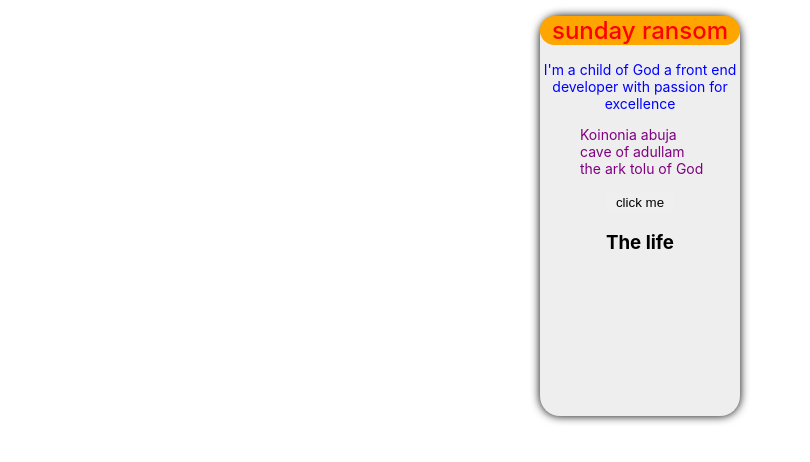
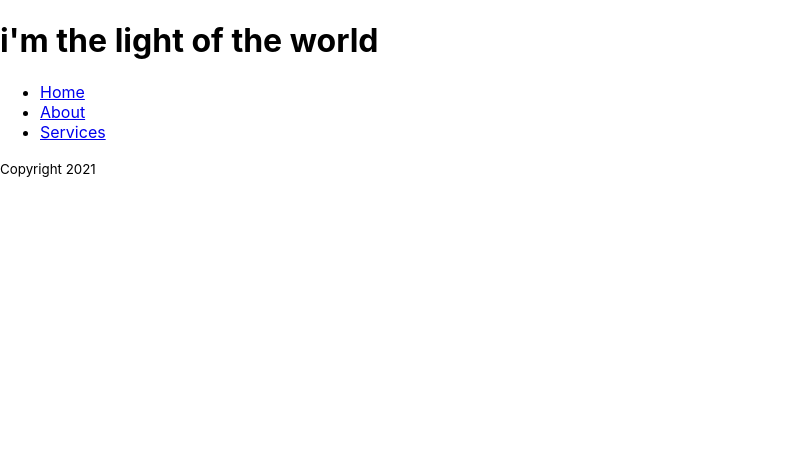
Before and after one commit to dev-ransom/react-complete-beginners, a React (Create React App) app: page / in a window 1280 px wide. Shown: the top 462 px of the page, without its empty margins (0-810 px from the left). Built offline with nearby package versions, Linux system fonts and the light colour scheme.

Commit message:
added code for parent / children component

```diff
--- a/src/App.js
+++ b/src/App.js
@@ -1,61 +1,14 @@
-import Footer  from "./footer";
-function App() {
-   const container = {
-    width: '200px',
-    height: '400px',
-    backgroundColor: '#eee',
-    boxShadow: '0 0 10px black',
-    margin: '0 auto',
-    borderRadius: '20px',
-    textAlign: 'center',
-  };
-  const headingStyle = {
-    fontSize: '24px',
-    color: 'red',
-    background: 'orange',
-    fontWeight: '500',
-    textAlign: 'center',
-    borderRadius: '20px',
-  };
-
-  const leadText = {
-    color: 'blue',
-    fontSize: '14px',
-    textAlign: 'center',
-  };
-
-   const listContainer = {
-    color: 'purple',
-    fontSize: '14px',
-    listStyle: 'none',
-    textAlign: 'left',
-  };
-
-  const clickBtn = {
-    cursor: 'pointer',
-    border: 'none',
-    outline: 'none',
-    color: 'black',
-    padding: '2px 10px',
-
-  };
-  return (
-
-    <div style = {container}>
-      <h1 style = {headingStyle} >sunday ransom</h1>
-      <p style = {leadText} >I'm a child of God a front end developer with passion for excellence</p>
-      <ul style = {listContainer}>
-        <li>Koinonia abuja</li>
-        <li>cave of adullam</li>
-        <li>the ark tolu of God</li>
-      </ul>
-      <button style = {clickBtn}>click me</button>
+import Header from './header';
+import Maincontent from './main-content';
+import Footer from './footer';
+function App(){
+  return(
+    <div>
+      <Header />
+      <Maincontent />
       <Footer />
     </div>
-
-  );
-
-
+  )
 }
 
 export default App;
--- a/src/footer.js
+++ b/src/footer.js
@@ -1,12 +1,10 @@
 import React from 'react';
-
 
 function Footer(){
     return(
-        <footer>
-            <h3>The life </h3>
-        </footer>
+        <div>
+            <small>Copyright 2021</small>
+        </div>
     )
 }
-
 export default Footer;
--- /dev/null
+++ b/src/header.js
@@ -0,0 +1,10 @@
+import React from 'react';
+
+function Header(){
+    return(
+        <div>
+            <h1>i'm the light of the world</h1>
+        </div>
+    )
+}
+export default Header;
--- /dev/null
+++ b/src/main-content.js
@@ -0,0 +1,22 @@
+import React from 'react';
+
+function Maincontent(){
+    return(
+        <div>
+            <nav>
+                <ul>
+                    <li>
+                        <a href='#Home'> Home</a>
+                    </li>
+                    <li>
+                        <a href='#about'> About</a>
+                    </li>
+                    <li>
+                         <a href='#service'> Services</a>
+                    </li>
+                </ul>
+            </nav>
+        </div>
+    )
+}
+export default Maincontent;
```
Also changed, not shown: src/index.js (+4 -7 lines).
